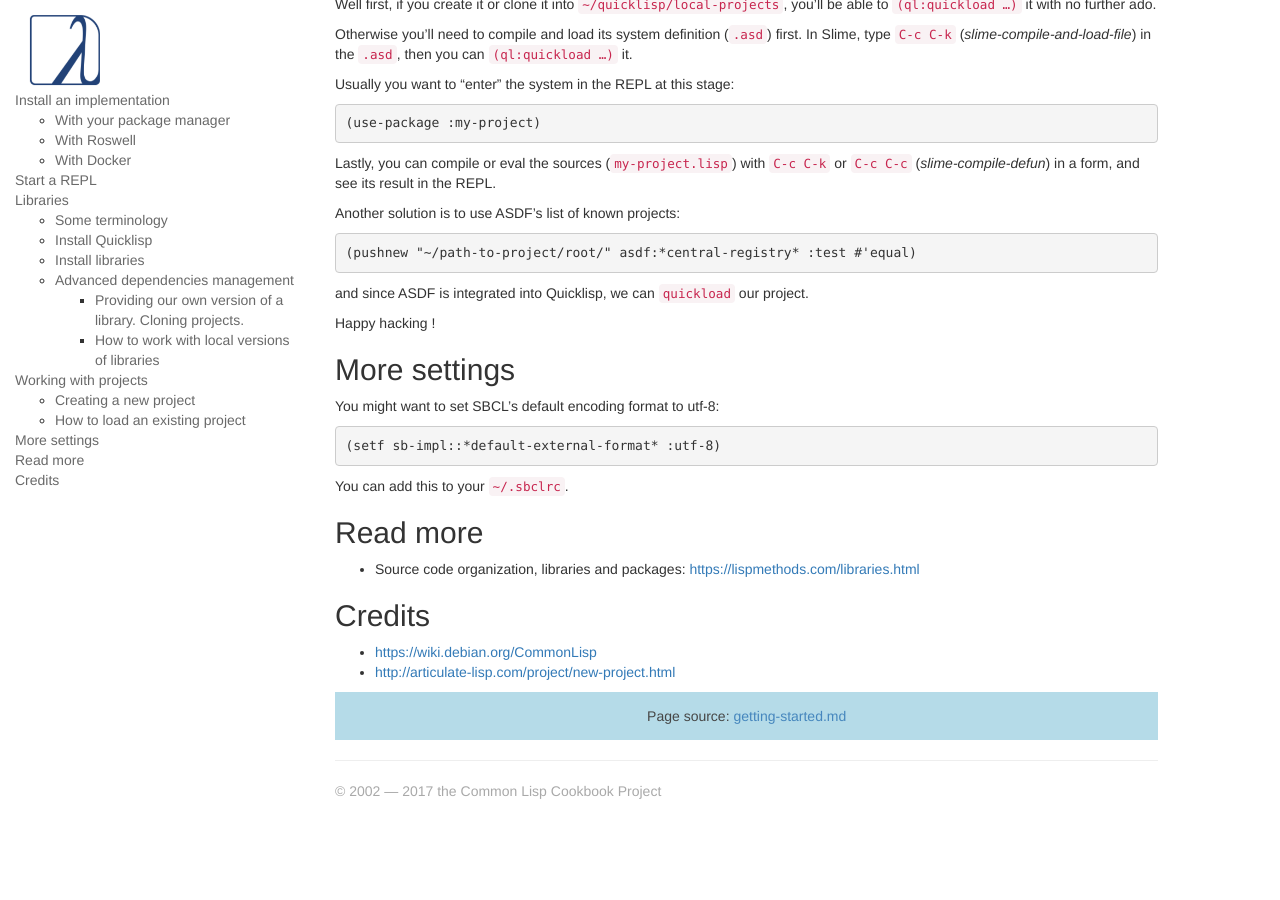
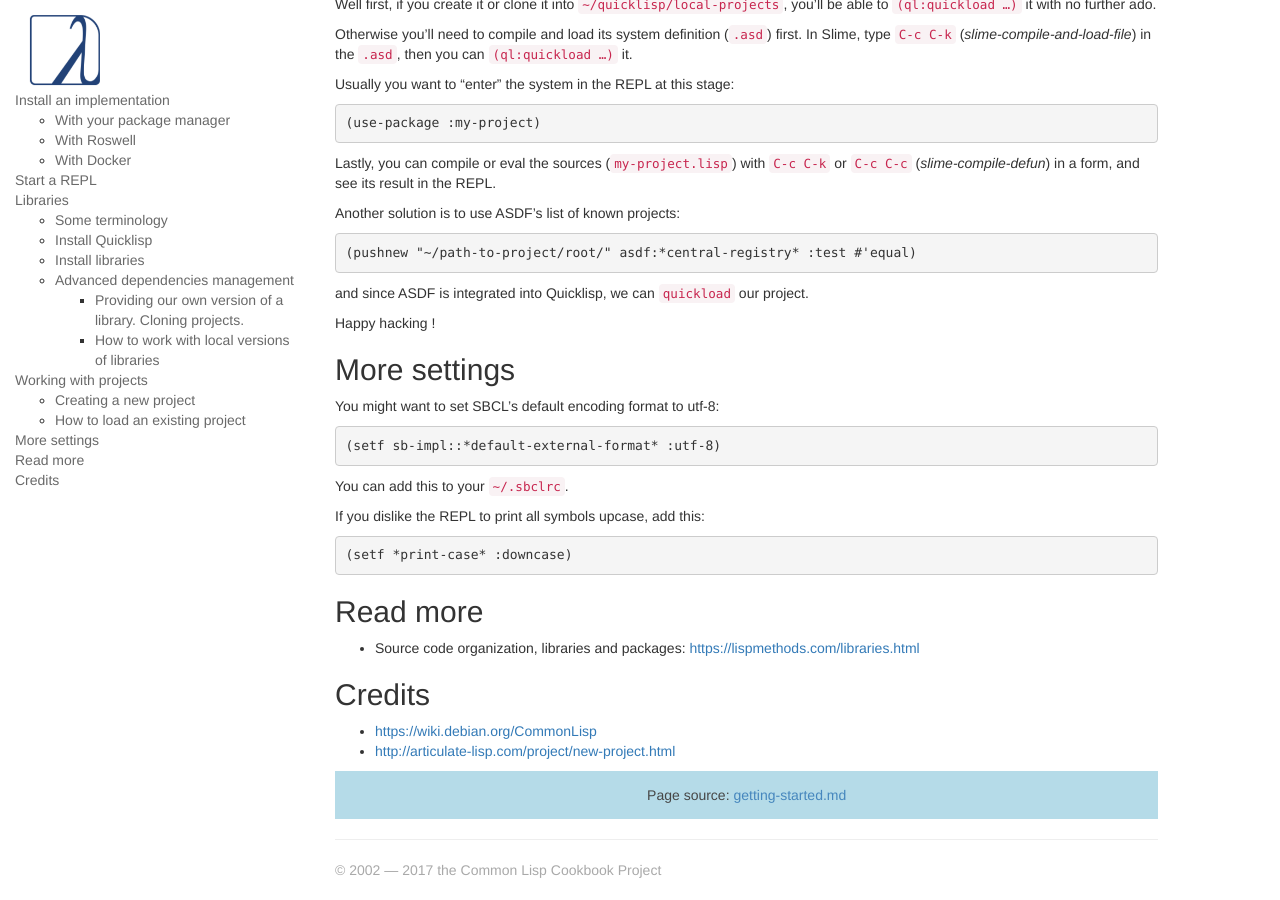
Before and after one commit to LispCookbook/cl-cookbook, a Jekyll site: the page built from getting-started.md, in a window 1280 px wide and 900 px high, scrolled down 5018 px. Built offline with Jekyll 4.4.1, drawn with Linux system fonts in a browser that asks for light colours; before the commit the page ends 5839 px from its top, so only the background shows below that.

Commit message:
sbclrc: print-case downcase

```diff
--- a/getting-started.md
+++ b/getting-started.md
@@ -377,6 +377,11 @@ You might want to set SBCL's default encoding format to utf-8:
 
 You can add this to your `~/.sbclrc`.
 
+If you dislike the REPL to print all symbols upcase, add this:
+
+    (setf *print-case* :downcase)
+
+
 ## Read more
 
 * Source code organization, libraries and packages:  [https://lispmethods.com/libraries.html](https://lispmethods.com/libraries.html)
```
